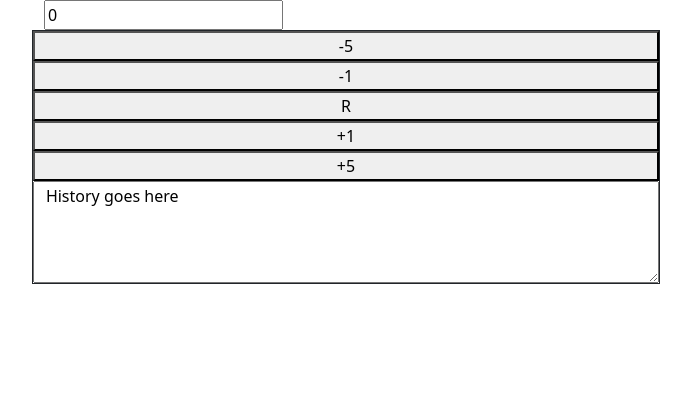
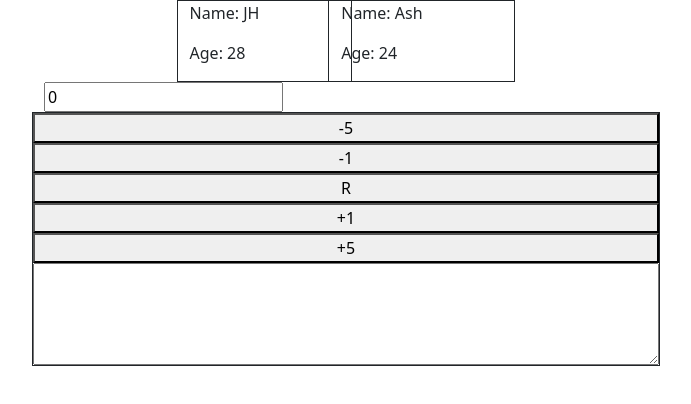
Before and after one commit to ellohez/qa-react, a React (Create React App) app: page / in a window 1280 px wide. Shown: the top 404 px of the page, without its empty margins (294-985 px from the left). Built offline with nearby package versions, Linux system fonts and the light colour scheme.

Commit message:
Trainer components from json and Counter logic

```diff
--- a/src/App.js
+++ b/src/App.js
@@ -9,6 +9,7 @@ import BasicForm from './components/BasicForm';
 import Counter from './components/Counter';
 import Converter from './components/Converter';
 import React from 'react';
+import Trainers from './components/Trainers';
 
 // Component - function that must start with a Captial letter.
 // Although doesn't have to use strict PascalCase.
@@ -17,14 +18,15 @@ const App = () => {
     // Can wrap all HTML in empty tags (React fragment) <>,
     // <div>, <main> or another parent
     // element but there must only be ONE parent
+    <>
       <div className='flex-container'>
-      {/* <div className="flex-item">
+        {
+          <Trainers/>
+          /* <div className="flex-item">
           <br />
             <BasicForm />
           </div> */}
-        {/* <div className="flex-item">  */}
-          <Counter />
-        {/* </div> */}
+
           {/* <div className="row">
             <Converter />
           </div> */}
@@ -36,6 +38,10 @@ const App = () => {
             <br />
           </div> */}
       </div>
+      <div className="flex-container">
+        <Counter />
+      </div>
+    </>
   );
 }
 
--- a/src/components/Counter.jsx
+++ b/src/components/Counter.jsx
@@ -4,32 +4,43 @@ import { useState } from "react";
 import React from 'react';
 
 const Counter = () => {
-
-
     // Destructure getter and setter
     // Square brackets because it's an array
     // UseState is a hook
     const [count, setCount] = useState(0);
+    const [postContent, setPostContent] = useState('');
+    let historyText = '';
+    let lastValue = 0;
+
+    const storeAndCalc = (btnValue) => {
+        const newValue = count + btnValue;
+        historyText = `${postContent}
+                    \n ${count} ${(btnValue > 0 ? "+" : "")} ${btnValue} = ${lastValue}`;
+        setPostContent(historyText);
+        setCount(newValue);
+        lastValue = btnValue;
+    }
 
     return (
         <div>
             <input value={count} />
             <br />
             <div className="row">
-                <button onClick={() => setCount(count - 5)}>-5</button>
-                <button onClick={() => setCount(count - 1)}>-1</button>
+                <button onClick={() => storeAndCalc(-5)}>-5</button>
+                <button onClick={() => storeAndCalc(-1)}>-1</button>
                 <button onClick={() => setCount(0)}>R</button>
                 {/* pass a function - don't call the function
                 otherwise the page will constantly call it, change state
                 and reload...call it, change state and reload...*/}
-                <button onClick={() => setCount(count + 1)}>+1</button>
-                <button onClick={() => setCount(count + 5)}>+5</button>
-                <textarea name="postContent"
-                            defaultValue="History goes here"
-                            rows={4}
-                            cols={40}>
-
-                </textarea>
+                <button onClick={() => storeAndCalc(+1)}>+1</button>
+                <button onClick={() => storeAndCalc(+5)}>+5</button>
+                <textarea
+                        name="postContent"
+                        value={postContent}
+                        // defaultValue="History goes here"
+                        rows={4}
+                        cols={40}
+                        />
             </div>
         </div>
     )
--- /dev/null
+++ b/src/components/Trainer.jsx
@@ -0,0 +1,16 @@
+// Add this import to all components
+//  to get around the React / JSX scope issues
+import React from 'react';
+
+// Arrow function to return Trainer as a representation
+// of single native DOM component <div>
+//  Props are passed in parameters can be used as props.<keyName>
+//  see Hello.jsx or destruct as below
+const Trainer = ({name, age}) => (
+    <div className="row">
+        <p>Name: {name}</p>
+        <p>Age: {age}</p>
+    </div>
+);
+
+export default Trainer;
--- /dev/null
+++ b/src/components/Trainers.jsx
@@ -0,0 +1,20 @@
+import trainers from "../trainers.json";
+import Trainer from "./Trainer";
+// Add this import to all components
+//  to get around the React / JSX scope issues
+import React from 'react';
+
+const Trainers = () => {
+    // Convert a JSON (array of objects) from the .json file
+    // into an array of Trainer components
+    return (
+        <>
+            {
+                trainers.map(({name, age, id}) => <Trainer key={id}
+                    name={name} age={age} />)
+            }
+        </>
+    );
+}
+
+export default Trainers;
--- /dev/null
+++ b/src/trainers.json
@@ -0,0 +1,4 @@
+[
+    {"name": "JH", "age": 28, "id": 12345},
+    {"name": "Ash", "age": 24, "id": 67890}
+]
```
Lines whose indentation alone changed are shown as unchanged.
